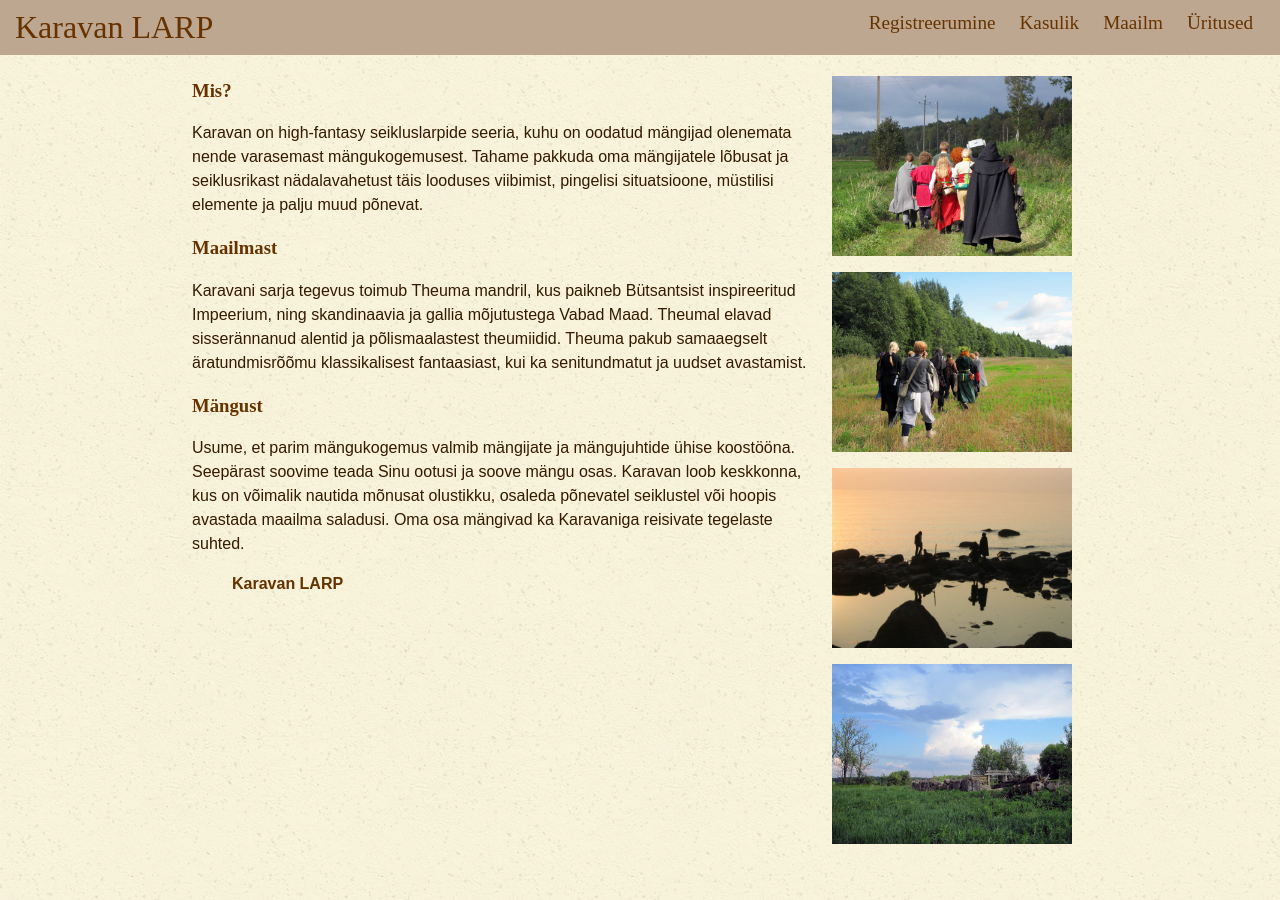
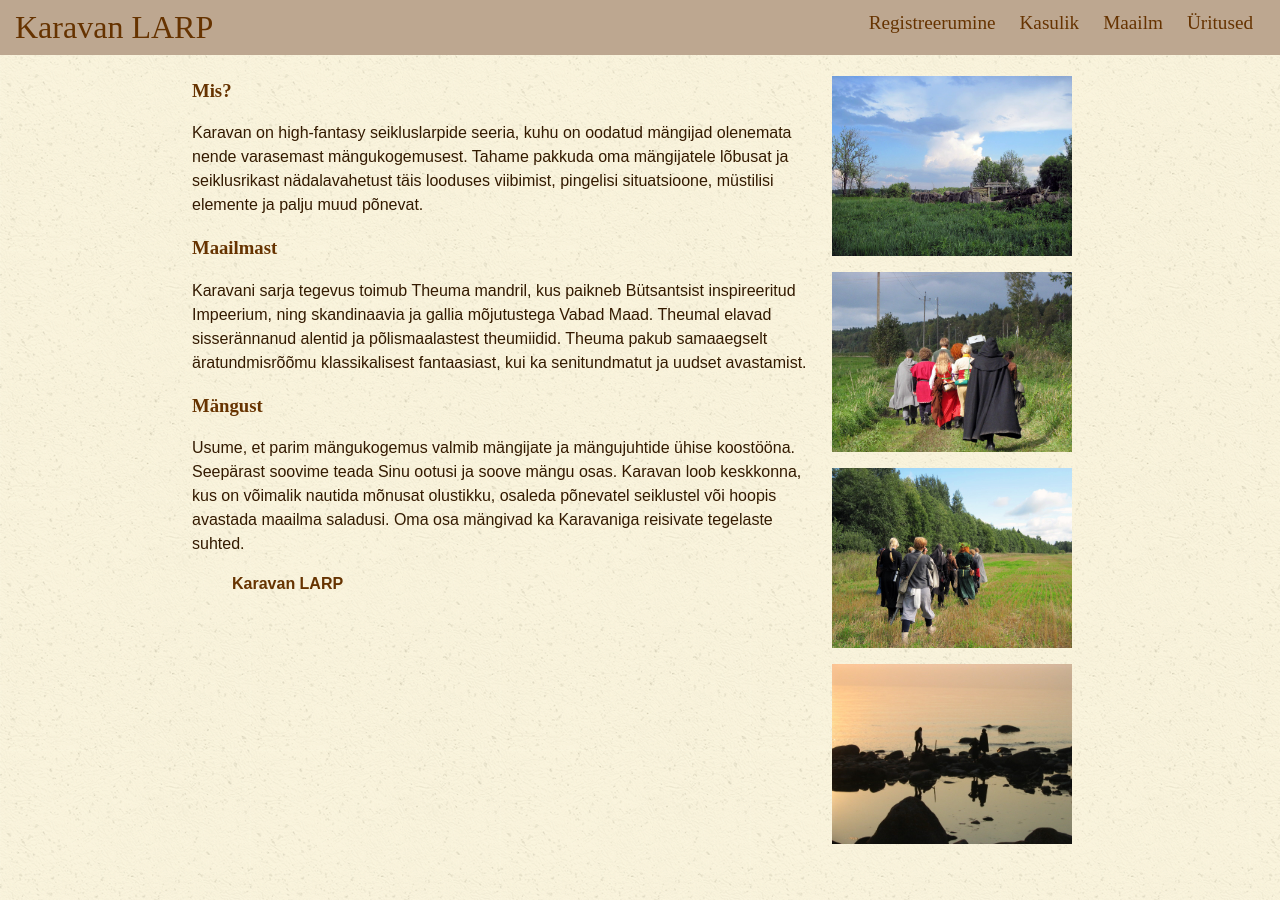
Before and after one commit to karavanlarp/karavanlarp.github.io, a Jekyll site: the page built from est/index.md, in a window 1280 px wide. Built offline with Jekyll 4.4.1, drawn with Linux system fonts in a browser that asks for light colours; some web fonts are replaced.

Commit message:
pealehe piltide järjekorra muutus

```diff
--- a/est/index.md
+++ b/est/index.md
@@ -2,10 +2,10 @@
 layout: default-fb-est
 title: Karavan LARP
 images:
+- img/gallery/Thanaria_6_34.JPG
 - img/gallery/Fyerellal_4_40.JPG
 - img/gallery/Fyerellal_6_30.JPG
 - img/gallery/Fyerellal_I_108.jpg
-- img/gallery/Thanaria_6_34.JPG
 ---
 ### Mis?
 
```
